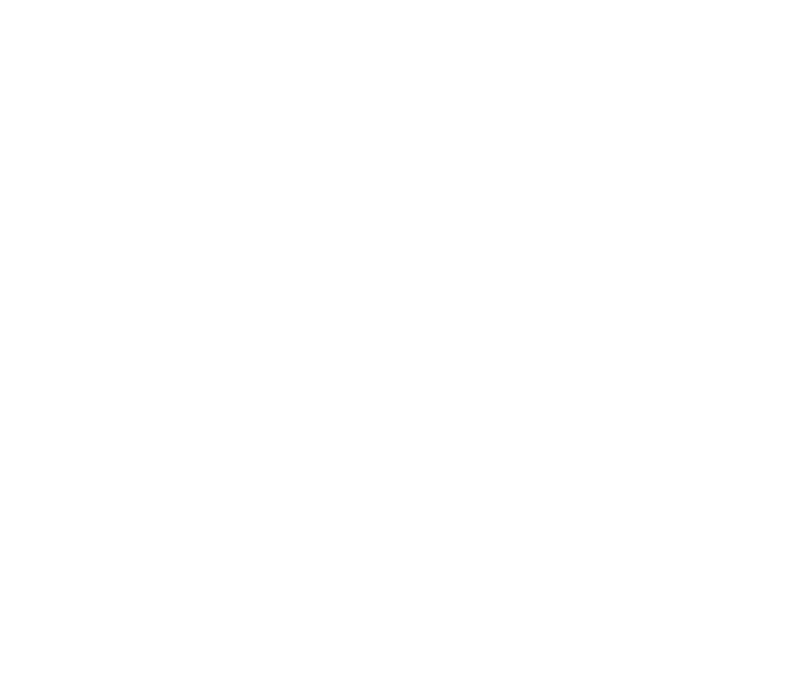
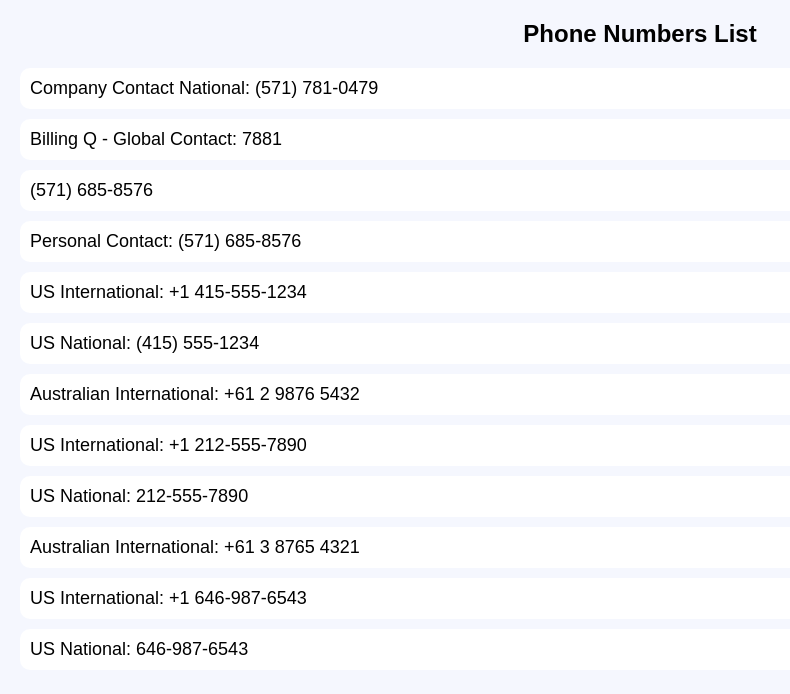
Before and after one commit to AbdelrahmanBayoumi/test, a plain HTML site: page index.html in a window 1280 px wide. Shown: the whole page, without its empty margins (0-790 px from the left). Drawn offline with Linux system fonts and the light colour scheme.

Commit message:
Update index.html

```diff
--- a/index.html
+++ b/index.html
@@ -1,10 +1,73 @@
-<!DOCTYPE html>
+<!doctype html>
 <html lang="en">
 	<head>
-
+		<meta charset="UTF-8" />
+		<meta name="viewport" content="width=device-width, initial-scale=1.0" />
+		<title>Phone Numbers List</title>
+		<link rel="icon" type="image/x-icon" href="https://pngimg.com/d/phone_PNG48987.png" />
+		<style>
+			:root {
+				--bg-color: #f5f7fe;
+				--light-blue: #5296cf;
+				--dark-primary: #33485d;
+				--bg-color: #f5f7fe;
+				--green: #28a745;
+				--teal: #20c997;
+			}
+			body {
+				font-family: Arial, sans-serif;
+				margin: 20px;
+				background-color: #f5f7fe;
+			}
+			h2 {
+				text-align: center;
+			}
+			.phone-list {
+				list-style-type: none;
+				display: flex;
+				padding: 0;
+				gap: 10px;
+				flex-direction: column;
+			}
+			.phone-list li {
+				background: #ffffff;
+				padding: 10px;
+				margin: 0px;
+				border-radius: 10px;
+				font-size: 18px;
+			}
+			.label {
+				font-weight: bold;
+			}
+		</style>
+		<script>
+			document.addEventListener('DOMContentLoaded', function () {
+				// document.querySelectorAll('.phone-list li').forEach(function (li) {
+				// 	let text = li.textContent.trim();
+				// 	let numberMatch = text.match(/\(?\+?\d[\d\s()-]+/g);
+				// 	if (numberMatch) {
+				// 		let originalNumber = numberMatch[0];
+				// 		li.innerHTML = `<span class="label">${text.replace(originalNumber, '').trim()} </span><a href="uh-app:navigate;messages;${originalNumber}">${originalNumber}</a>`;
+				// 	}
+				// });
+			});
+		</script>
 	</head>
-
 	<body>
-
+		<h2>Phone Numbers List</h2>
+		<ul class="phone-list">
+			<li>Company Contact National: (571) 781-0479</li>
+			<li>Billing Q - Global Contact: 7881</li>
+			<li>(571) 685-8576</li>
+			<li>Personal Contact: (571) 685-8576</li>
+			<li>US International: +1 415-555-1234</li>
+			<li>US National: (415) 555-1234</li>
+			<li>Australian International: +61 2 9876 5432</li>
+			<li>US International: +1 212-555-7890</li>
+			<li>US National: 212-555-7890</li>
+			<li>Australian International: +61 3 8765 4321</li>
+			<li>US International: +1 646-987-6543</li>
+			<li>US National: 646-987-6543</li>
+		</ul>
 	</body>
 </html>
```
